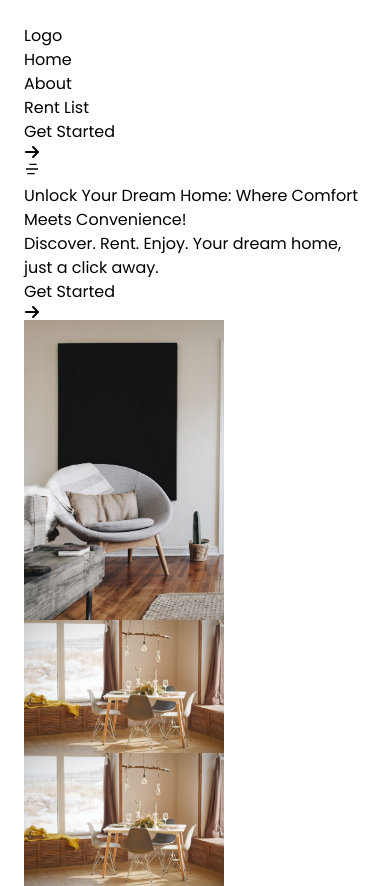
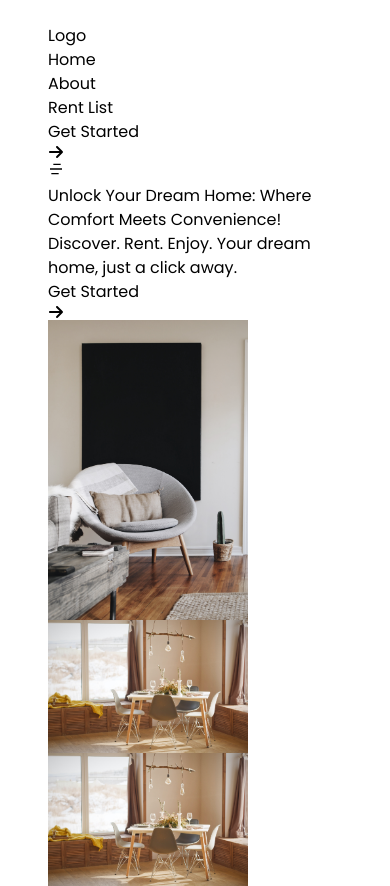
Before and after one commit to mohamed-tsx/Renter, a Next.js app in the folder client/: page / in a window 390 px wide. Built offline with nearby package versions, Linux system fonts and the light colour scheme.

Commit message:
Fixed the responsiveness of the Hero Component

```diff
--- a/client/Components/Hero.tsx
+++ b/client/Components/Hero.tsx
@@ -5,13 +5,14 @@ import image2 from "@/public/Images/daniil-silantev-nBuiLbz_j4A-unsplash.jpg";
 
 const Hero = () => {
   return (
-    <div className="mt-20">
-      <div>
-        <div className="flex flex-col items-center text-center">
-          <h1 className="w-70 text-3xl font-semibold">
+    <div className="mt-10 md:mt-16 lg:mt-32">
+      <div className="md:flex justify-between items-center flex-col-reverse md:flex-row">
+        <div className="text-center md:text-left mb-8 md:mb-0">
+          <div className="flex flex-col items-center md:items-start">
+            <h1 className="w-full md:w-[600px] text-3xl md:text-4xl font-semibold">
               Unlock Your Dream Home: Where Comfort Meets Convenience!
             </h1>
-          <p className="w-70">
+            <p className="w-full md:w-[600px] md:text-xl text-center md:text-left">
               Discover. Rent. Enjoy. Your dream home, just a click away.
             </p>
           </div>
@@ -20,28 +21,29 @@ const Hero = () => {
               Get Started <FaArrowRight />
             </button>
           </div>
+        </div>
         <div className="p-4 flex flex-wrap justify-center gap-4">
           <Image
             src={image1}
             alt="First Image"
             width={200}
             height={100}
-            className="rounded-md"
+            className="rounded-md md:w-[300px] mb-4 md:mb-0"
           />
-          <div className="flex flex-col gap-6 mt-[6px]">
+          <div className="flex flex-col gap-6 md:mt-[12px]">
             <Image
               src={image2}
               alt="Second Image"
               width={200}
               height={100}
-              className="rounded-md"
+              className="rounded-md md:w-[300px] mb-4"
             />
             <Image
               src={image2}
-              alt="Second Image"
+              alt="Third Image"
               width={200}
               height={100}
-              className="rounded-md"
+              className="rounded-md md:w-[300px]"
             />
           </div>
         </div>
--- a/client/app/page.tsx
+++ b/client/app/page.tsx
@@ -4,7 +4,7 @@ import Home from "@/Pages/Home";
 
 export default function Page() {
   return (
-    <div className="mx-6 mt-6">
+    <div className="mx-12 mt-6">
       <Header />
       <Home />
     </div>
```
Lines whose indentation alone changed are shown as unchanged.
